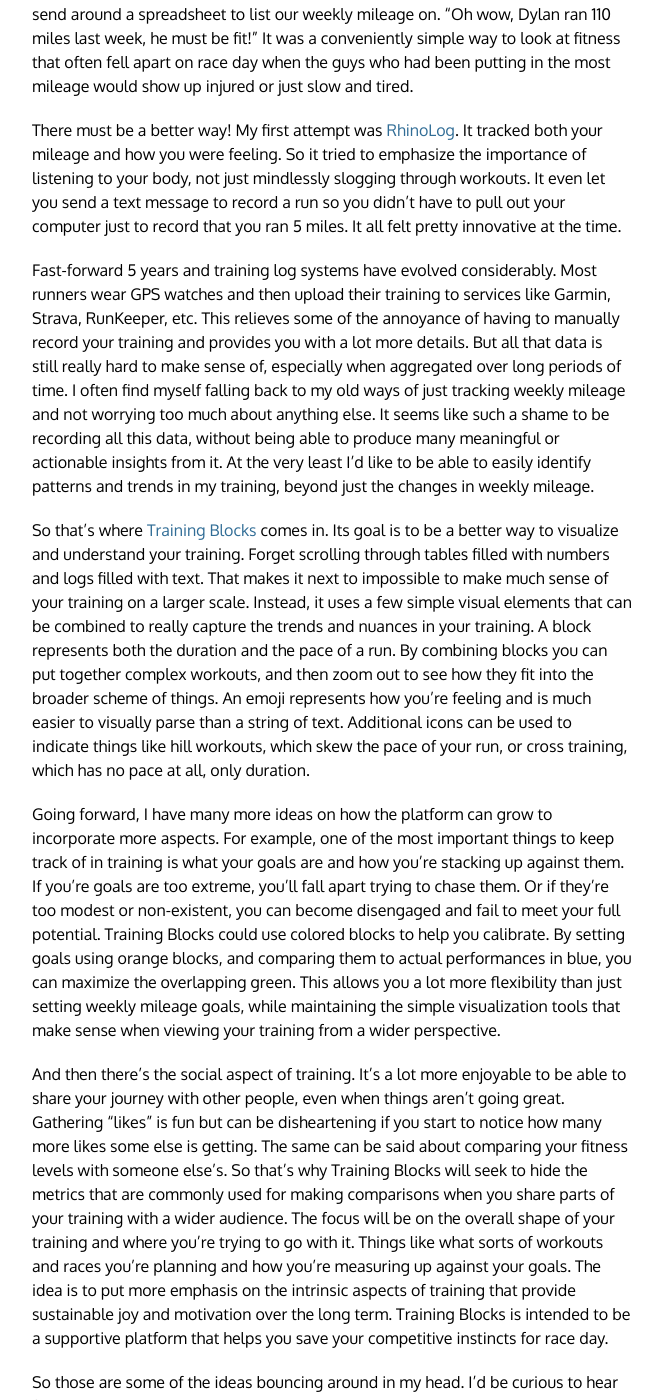
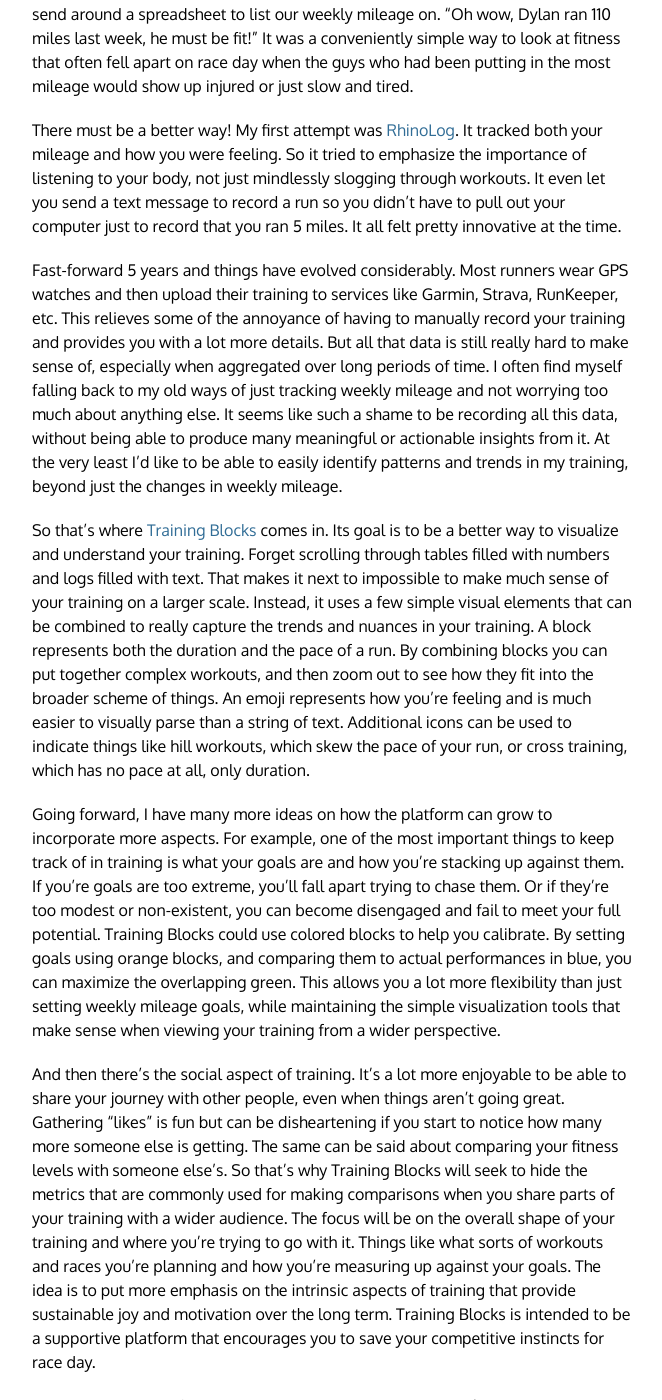
Before and after one commit to chipjacks/chipjacks.github.io, a Jekyll site: the page built from _posts/2018-04-05-trainingblocks.markdown, in a window 1280 px wide and 1400 px high, scrolled down 426 px. Shown: the whole window, without its empty margins (308-970 px from the left). Built offline with Jekyll 4.4.1, drawn with Linux system fonts in a browser that asks for light colours.

Commit message:
A couple small fixes

```diff
--- a/_posts/2018-04-05-trainingblocks.markdown
+++ b/_posts/2018-04-05-trainingblocks.markdown
@@ -24,7 +24,7 @@
 computer just to record that you ran 5 miles. It all felt pretty innovative at the
 time.
 
-Fast-forward 5 years and training log systems have evolved considerably. Most
+Fast-forward 5 years and things have evolved considerably. Most
 runners wear GPS watches and then upload their training to services like
 Garmin, Strava, RunKeeper, etc. This relieves some of the annoyance of having
 to manually record your training and provides you with a lot more details.
@@ -64,7 +64,7 @@
 And then there’s the social aspect of training. It’s a lot more enjoyable to
 be able to share your journey with other people, even when things aren’t
 going great. Gathering “likes” is fun but can be disheartening if you start
-to notice how many more likes some else is getting. The same can be said
+to notice how many more someone else is getting. The same can be said
 about comparing your fitness levels with someone else’s. So that’s why
 Training Blocks will seek to hide the metrics that are commonly used for
 making comparisons when you share parts of your training with a wider
@@ -73,7 +73,7 @@
 you're planning and how you're measuring up against your goals. The idea is to
 put more emphasis on the intrinsic aspects of training that provide
 sustainable joy and motivation over the long term. Training Blocks is
-intended to be a supportive platform that helps you save your
+intended to be a supportive platform that encourages you to save your
 competitive instincts for race day.
 
 So those are some of the ideas bouncing around in my head. I’d be curious to
```
